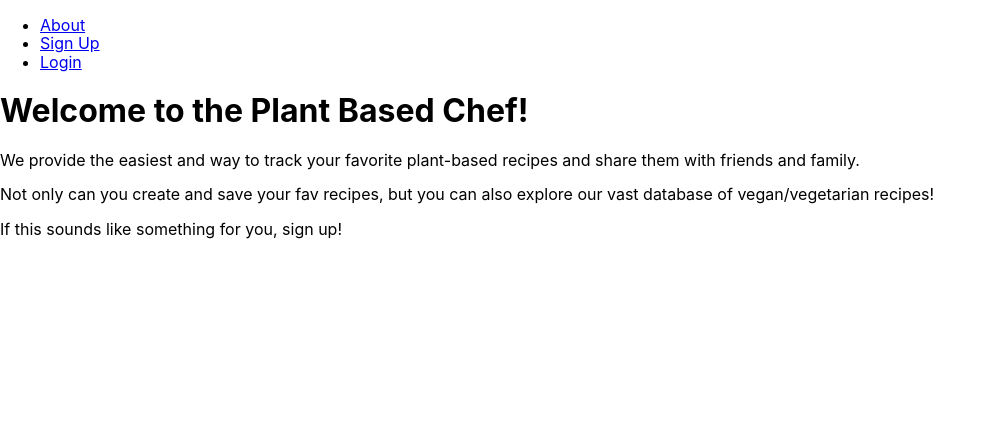
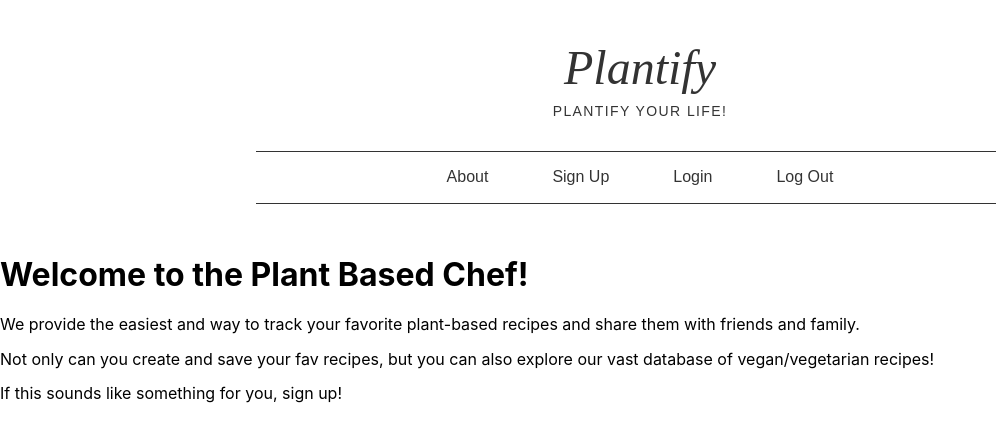
Before and after one commit to bthornton505/Plantify, a React (Create React App) app in the folder pbc-client/: page / in a window 1280 px wide. Shown: the top 442 px of the page, without its empty margins (0-996 px from the left). Built offline with nearby package versions, Linux system fonts and the light colour scheme.

Commit message:
added styling to navbar

```diff
--- a/pbc-client/src/routes/Navigation.js
+++ b/pbc-client/src/routes/Navigation.js
@@ -12,28 +12,42 @@ class Navigation extends Component {
   }
 
   render() {
-    // const { user } = this.props
     const guestNav = (
-      <ul>
-        <li><Link to="/">About</Link></li>
-        <li><Link to="/signup">Sign Up</Link></li>
-        <li><Link to="/login">Login</Link></li>
-      </ul>
+      <nav className="bt bb tc mw7 center mt4">
+        <Link className="f6 f5-l link bg-animate black-80 hover-bg-light-green dib pa3 ph4-l" to="/">
+          About
+        </Link>
+        <Link className="f6 f5-l link bg-animate black-80 hover-bg-light-green dib pa3 ph4-l" to="/signup">
+          Sign Up
+        </Link>
+        <Link className="f6 f5-l link bg-animate black-80 hover-bg-light-green dib pa3 ph4-l" to="/login">
+          Login
+        </Link>
+        <Link onClick={this.handleLogout} className="f6 f5-l link bg-animate black-80 hover-bg-light-green dib pa3 ph4-l" to="/">
+          Log Out
+        </Link>
+      </nav>
     )
 
     const userNav = (
-      <ul>
-        <li><Link to="/user_profile">Profile</Link></li>
-        <li><Link to="/my_recipes">My Recipes</Link></li>
-        <li onClick={() => this.handleLogout()}>Log Out</li>
-      </ul>
+      <nav className="bt bb tc mw7 center mt4">
+        <Link className="f6 f5-l link bg-animate black-80 hover-bg-light-green dib pa3 ph4-l" to="/user_profile">
+          Profile
+        </Link>
+        <Link className="f6 f5-l link bg-animate black-80 hover-bg-light-green dib pa3 ph4-l" to="/my_recipes">
+          My Recipes
+        </Link>
+        <Link onClick={this.handleLogout} className="f6 f5-l link bg-animate black-80 hover-bg-light-green dib pa3 ph4-l" to="/">
+          Log Out
+        </Link>
+      </nav>
     )
 
     return(
-      <header>
-        <nav>
-          {this.props.isAuthenticated ? userNav : guestNav}
-        </nav>
+      <header className="bg-white black-80 tc pv4 avenir">
+        <h1 className="mt2 mb0 baskerville i fw1 f1">Plantify</h1>
+        <h2 className="mt2 mb0 f6 fw4 ttu tracked">Plantify your life!</h2>
+        {this.props.isAuthenticted ? userNav : guestNav}
       </header>
     )
   }
```
